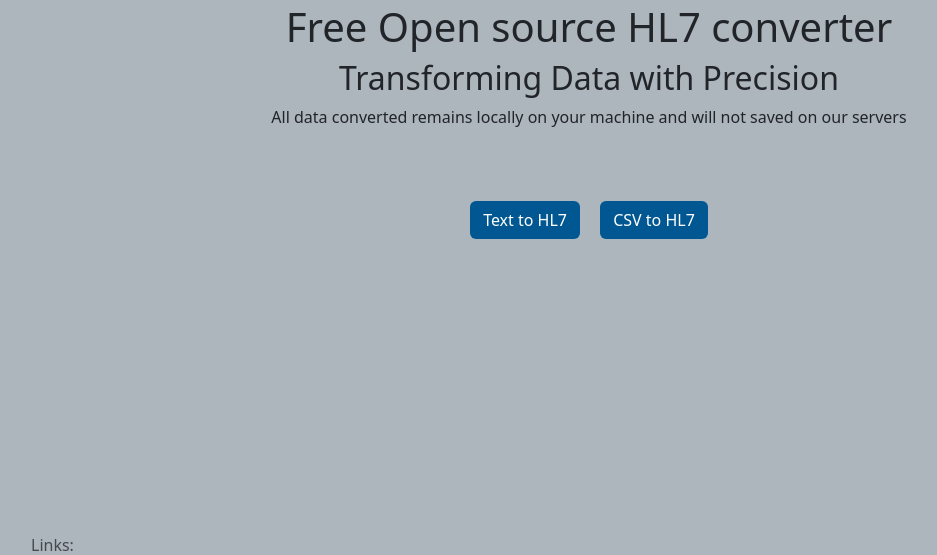
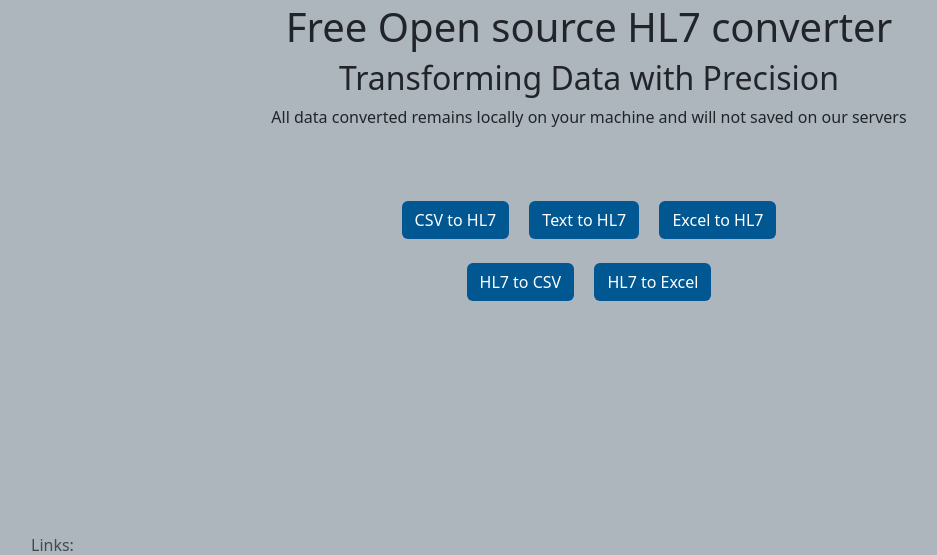
Before and after one commit to Jan-PieterK/health-level-seven, a Django app: page /hl7/home/ in a window 1280 px wide. Shown: the part 179-734 px from the top of the page, without its empty margins (51-988 px from the left). Run offline with Django 4.2, Linux system fonts and the light colour scheme; some libraries are stand-ins or nearby versions.

Commit message:
Added a convert function/page that converts a HL7 message to an excel file; Added buttons on home page to go to different convert pages.

```diff
--- /dev/null
+++ b/requirements.txt
@@ -0,0 +1,3 @@
+Django==4.0.3
+pandas==2.0.3
+XlsxWriter==3.1.2
--- a/src/hl7/urls.py
+++ b/src/hl7/urls.py
@@ -1,9 +1,6 @@
 from django.urls import path
 from . import views
-from .views import text_input_view
-from .views import home_view
-from .views import upload_csv
-from .views import hl7_to_csv_view
+from .views import home_view, upload_csv, text_input_view, hl7_to_csv_view, hl7_to_excel_view
 from django.conf import settings
 from django.conf.urls.static import static
 
@@ -14,6 +11,7 @@ urlpatterns = [
     path('upload-csv/', upload_csv, name='upload_csv'),
     path('text-input/', text_input_view, name='text_input_view'),
     path('hl7_to_csv/', hl7_to_csv_view, name='hl7_to_csv'),
+    path('hl7_to_excel/', hl7_to_excel_view, name='hl7_to_excel'),
 ]
 
 if settings.DEBUG:
--- a/src/hl7/views.py
+++ b/src/hl7/views.py
@@ -1,7 +1,7 @@
-from django.shortcuts import render, redirect
-from .models import CSVData
+from django.http import HttpResponse
+from django.shortcuts import render
 from .forms import TextInputForm
-from src.converter import data_to_hl7, convert, hl7_to_csv
+from src.converter import data_to_hl7, convert, hl7_to_csv, hl7_to_excel
 
 
 def home_view(request):
@@ -25,7 +25,9 @@ def upload_excel(request):
             csv_file = request.FILES['csv_file']
             if csv_file.name.endswith('.csv'):
                 data = csv_file.read().decode('utf-8')
-                hl7_message = data_to_hl7(hl7_data=convert(data))
+                hl7_message = data_to_hl7(
+                    hl7_data=convert(data)
+                )
                 return render(request,
                               'upload-excel.html',
                               {'hl7_message': hl7_message})
@@ -47,7 +49,9 @@ def text_input_view(request):
         if form.is_valid():
             submitted_text = form.cleaned_data['text_input']
             try:
-                hl7_message = data_to_hl7(hl7_data=convert(submitted_text))
+                hl7_message = data_to_hl7(
+                    hl7_data=convert(submitted_text)
+                )
             except:
                 return render(request,
                               'text_input_page.html',
@@ -97,3 +101,41 @@ def hl7_to_csv_view(request):
         'form': form,
     }
     return render(request, 'hl7_to_csv_page.html', context)
+
+
+def hl7_to_excel_view(request):
+    if request.method == 'POST':
+        form = TextInputForm(request.POST)
+        if form.is_valid():
+            submitted_text = form.cleaned_data['text_input']
+            if '|' not in submitted_text:
+                return render(
+                    request,
+                    'hl7_to_excel_page.html',
+                    {'error_message': 'Please upload the required HL7 format'}
+                )
+            try:
+                excel_data = hl7_to_excel(submitted_text)  # Transform HL7 to Excel format
+                response = HttpResponse(
+                    content_type='application/vnd.openxmlformats-officedocument.spreadsheetml.sheet'
+                )
+                response['Content-Disposition'] = 'attachment; filename="converted_data.xlsx"'
+                response.write(excel_data)
+                return response
+            except Exception as e:
+                return render(
+                    request,
+                    'hl7_to_excel_page.html',
+                    {'error_message': 'An error occurred during conversion'}
+                )
+        else:
+            return render(
+                request,
+                'hl7_to_excel_page.html',
+                {'error_message': 'No HL7 message submitted'}
+            )
+
+    form = TextInputForm()
+    context = {'form': form}
+    return render(request,
+                  'hl7_to_excel_page.html', context)
--- a/templates/base.html
+++ b/templates/base.html
@@ -69,7 +69,7 @@
         </a>
         <a
           class="dropdown-item"
-          href="#"
+          href="/hl7/hl7_to_excel/"
         >
           HL7 to Excel
         </a>
--- a/templates/hl7_to_csv_page.html
+++ b/templates/hl7_to_csv_page.html
@@ -37,7 +37,7 @@
       class="btn custom-button"
       style="color:white;"
       type="submit"
-      value="Submit"
+      value="Convert"
     >
   </form>
   {% if csv_data %}
--- a/templates/home.html
+++ b/templates/home.html
@@ -20,6 +20,13 @@
 >
   <button
     style="color:white;"
+    onclick="window.location.href='/hl7/upload-csv/';"
+    class="btn custom-button m-2"
+  >
+    CSV to HL7
+  </button>
+  <button
+    style="color:white;"
     onclick="window.location.href='/hl7/text-input/';"
     class="btn custom-button m-2"
   >
@@ -30,7 +37,25 @@
     onclick="window.location.href='/hl7/upload-excel/';"
     class="btn custom-button m-2"
   >
-    CSV to HL7
+    Excel to HL7
+  </button>
+</div>
+<div
+  class="text-center pt-2"
+>
+  <button
+    style="color:white;"
+    onclick="window.location.href='/hl7/hl7_to_csv/';"
+    class="btn custom-button m-2"
+  >
+    HL7 to CSV
+  </button>
+  <button
+    style="color:white;"
+    onclick="window.location.href='/hl7/hl7_to_excel/';"
+    class="btn custom-button m-2"
+  >
+    HL7 to Excel
   </button>
 </div>
 
--- a/templates/text_input_page.html
+++ b/templates/text_input_page.html
@@ -29,7 +29,6 @@
         cols="50"
       ></textarea>
     </div>
-    </br>
     <div>
       {{ error_message }}
     </div>
@@ -37,7 +36,7 @@
       class="btn custom-button"
       style="color:white;"
       type="submit"
-      value="Submit"
+      value="Convert"
     >
   </form>
   {% if hl7_message %}
```
Also changed, not shown: src/converter.py (+39 -21 lines), templates/hl7_to_excel_page.html (added, +55 -0 lines).
